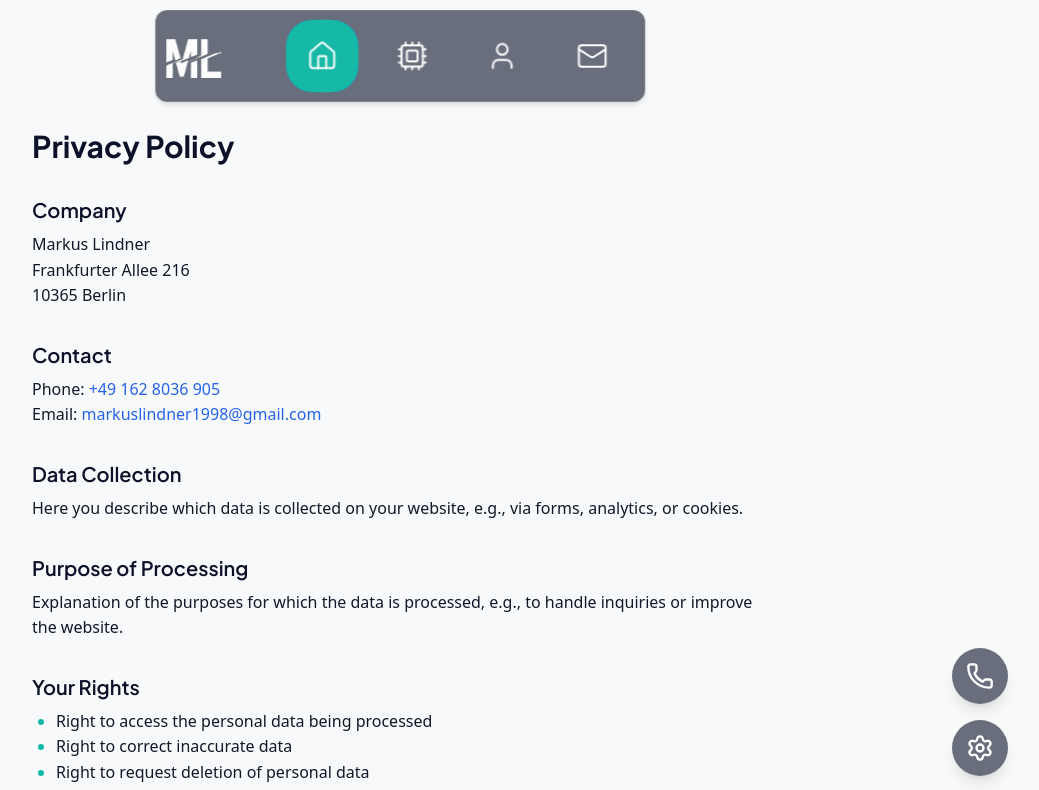
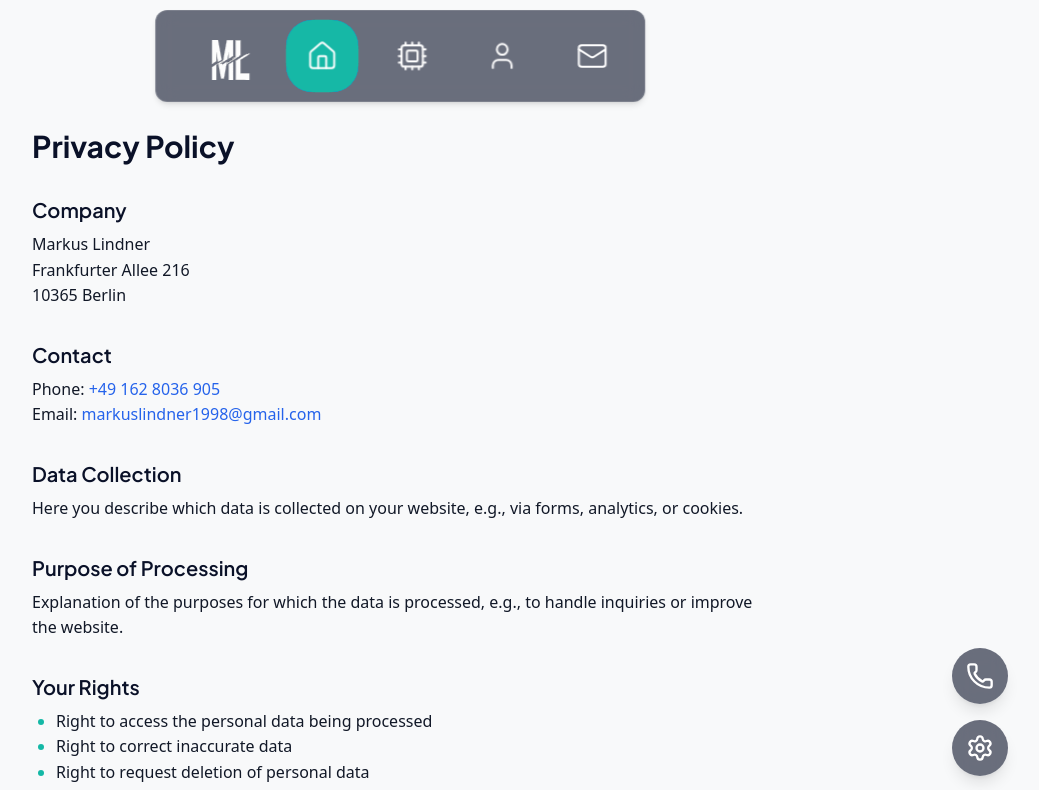
Before and after one commit to MarkusLindner123/Lindner-IT-WebsiteShop, a Next.js app: page /en/privacy in a window 1280 px wide. Shown: the top 790 px of the page, without its empty margins (240-1279 px from the left). Built offline with nearby package versions, Linux system fonts and the light colour scheme.

Commit message:
header zu breit für mobile

```diff
--- a/src/components/Layout/Header.tsx
+++ b/src/components/Layout/Header.tsx
@@ -2,7 +2,7 @@
 import { useState, useRef, useLayoutEffect, useEffect, useCallback } from "react";
 import clsx from "clsx";
 import gsap from "gsap";
-import Link from "next/link";
+//import Link from "next/link";
 import { Home, User, Cpu, Mail, Menu, X, type LucideIcon } from "lucide-react";
 
 type NavItem = { name: string; href: string; icon: LucideIcon };
@@ -18,7 +18,8 @@ const ICON_MARGIN = 27;
 const ICON_TOTAL_WIDTH = ICON_WIDTH + ICON_MARGIN;
 const SVG_HEIGHT = 90;
 const JUMPER_SIZE = 72;
-const iconCentersX = navItems.map((_, i) => 120 + i * ICON_TOTAL_WIDTH + JUMPER_SIZE / 2); // 120px Abstand für Logo
+const iconCentersX = navItems.map((_, i) => 120 + i * ICON_TOTAL_WIDTH + JUMPER_SIZE / 2); // nav icons only
+const logoX = 120 - ICON_TOTAL_WIDTH; // position logo left of first nav icon
 const yCenter = SVG_HEIGHT / 2;
 
 const useMediaQuery = (query: string) => {
@@ -146,7 +147,7 @@ export default function Header() {
       {/* Hamburger Button */}
 <button
   ref={menuButtonRef}
-        className="fixed top-[2.5%] right-[2.5%] z-[60] p-2 rounded-full backdrop-blur-sm md:hidden"
+  className="fixed top-[2.5%] right-[2.5%] z-[60] p-2 w-14 h-14 rounded-full bg-[rgba(10,17,40,0.6)] flex items-center justify-center shadow-lg backdrop-blur-sm md:hidden"
   onClick={() => setIsMobileMenuOpen(!isMobileMenuOpen)}
   aria-label="Toggle menu"
 >
@@ -172,15 +173,27 @@ export default function Header() {
               <feBlend in="SourceGraphic" in2="goo" operator="atop" />
             </filter>
           </defs>
+
           <g filter="url(#gooey-filter)">
             <rect className="jumper" width={JUMPER_SIZE} height={JUMPER_SIZE} rx="26" ry="26" />
             <rect className="jumper" width={JUMPER_SIZE} height={JUMPER_SIZE} rx="26" ry="26" />
           </g>
 
           {/* Logo */}
-          <Link href="/">
-            <image href="/logo-white.png" width="55" height="55" y={yCenter-25} />
-          </Link>
+          <g
+            className="cursor-pointer"
+            onClick={() => (window.location.href = "/")}
+            transform={`translate(${logoX}, ${yCenter - ICON_WIDTH / 2})`}
+          >
+            <rect width={ICON_WIDTH} height={ICON_WIDTH} fill="transparent" />
+            <image
+            href="/logo-white.svg"
+            width={38}   // <-- change this to your desired logo width
+            height={40}  // <-- change this to your desired logo height
+            x={(ICON_WIDTH - 32) / 2}  // <-- center inside the box
+            y={(ICON_WIDTH - 32) / 2}  // <-- center inside the box
+          />
+          </g>
 
           {/* Icons */}
           <g id="icons">
```
Also changed, not shown: public/logo-white.svg. Lines whose indentation alone changed are shown as unchanged.
